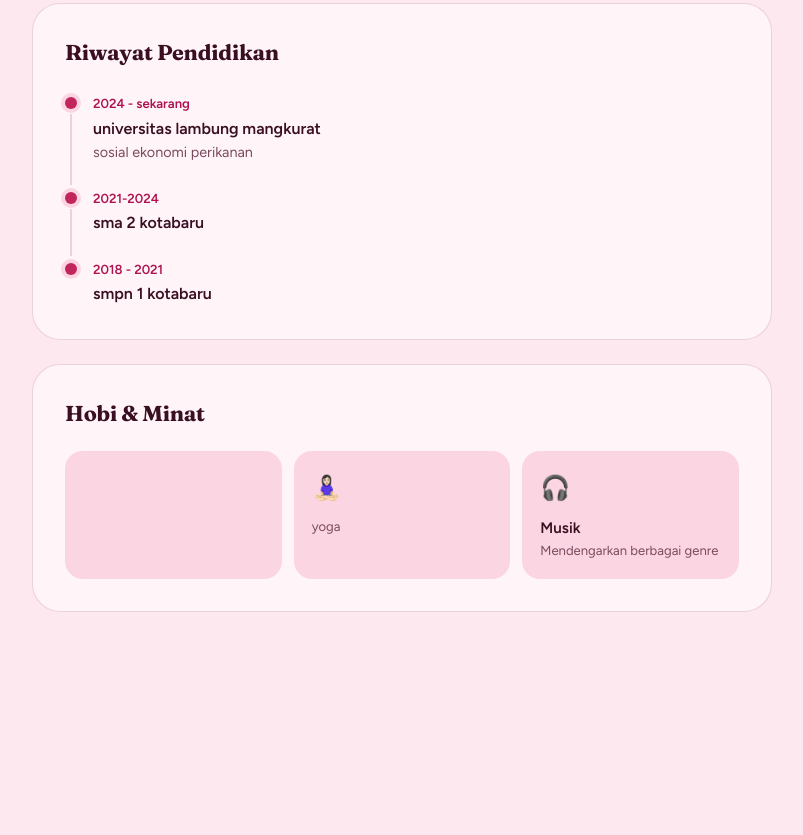
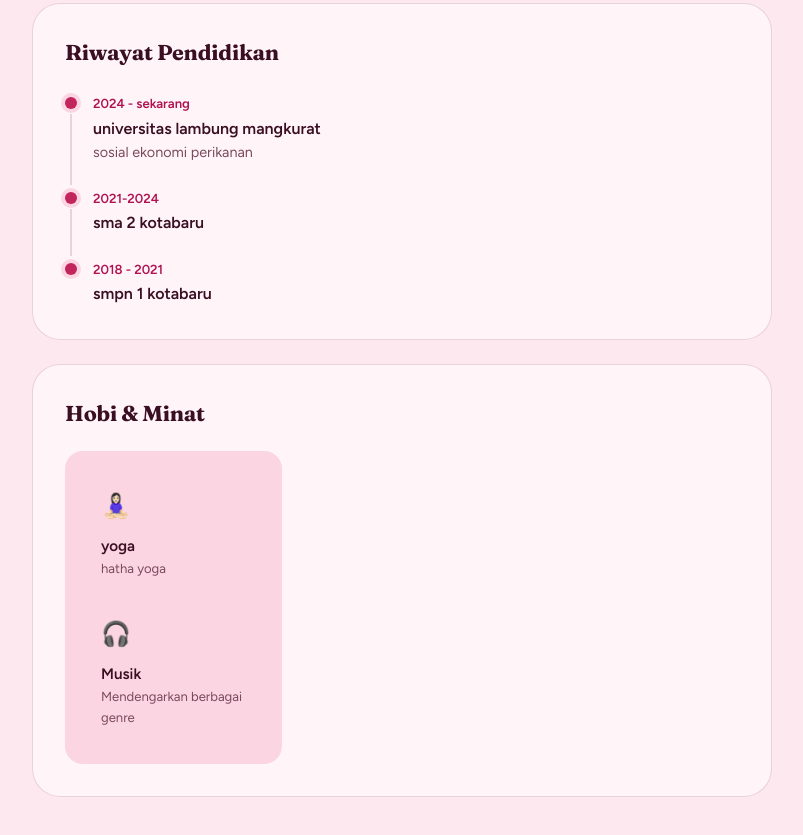
Before and after one commit to syahmiranayla1/syamiranayla, a plain HTML site: page Biodata.html in a window 1280 px wide. Shown: the part 628-1463 px from the top of the page, without its empty margins (424-1227 px from the left). Before the commit the page ends 1336 px from the top, so only its background shows below. Drawn offline with Linux system fonts and the light colour scheme.

Commit message:
Update Biodata.html

```diff
--- a/Biodata.html
+++ b/Biodata.html
@@ -396,10 +396,10 @@ nav a[aria-current="page"] {
             <h3>Hobi &amp; Minat</h3>
             <div class="hobby-grid">
                 <div class="hobby">
-                </div>
                 <div class="hobby">
                     <span class="icon">🧘🏻‍♀️</span>
-                    <p>yoga</p>
+                    <h4>yoga</h4>
+                    <p>hatha yoga</p>
                 </div>
                 <div class="hobby">
                     <span class="icon">🎧</span>
```
